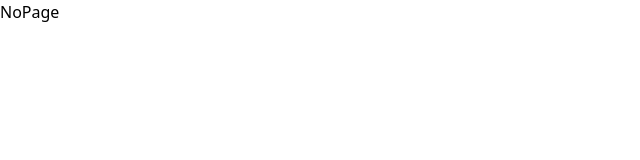
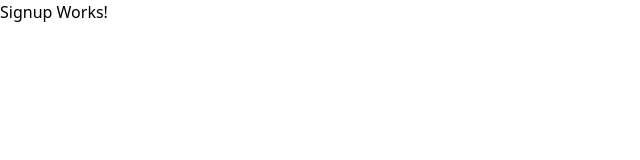
Before and after one commit to GreatnessGrace/Ecommerce-Application, a React (Vite) app: page /signup in a window 1280 px wide. Shown: the top 160 px of the page, without its empty margins (0-640 px from the left). Built offline with nearby package versions, Linux system fonts and the light colour scheme.

Commit message:
Routing for Login and signup

```diff
--- a/src/App.jsx
+++ b/src/App.jsx
@@ -7,6 +7,8 @@ import Cart from './pages/cart/Cart';
 import Dashboard from './pages/admin/dashboard/Dashboard';
 import NoPage from './pages/nopage/NoPage';
 import MyState from "./context/data/myState";
+import Login from "./pages/registration/Login";
+import Signup from "./pages/registration/Signup";
 function App() {
   return (
   <MyState>
@@ -16,6 +18,8 @@ function App() {
     <Route path="/order" element={<Order/>}></Route>
     <Route path="/cart" element={<Cart/>}></Route>
     <Route path="/dashboard" element={<Dashboard/>}></Route>
+    <Route path="/login" element={<Login/>}> </Route>
+    <Route path="/signup" element={<Signup/>}> </Route>
     <Route path="/*" element={<NoPage/>}></Route>
   </Routes>
 </Router>
--- /dev/null
+++ b/src/pages/registration/Login.jsx
@@ -0,0 +1,11 @@
+import React from "react";
+
+function Login(params) {
+    return (
+        <div>
+            Login Works!
+        </div>
+    )
+}
+
+export default Login
--- /dev/null
+++ b/src/pages/registration/Signup.jsx
@@ -0,0 +1,11 @@
+import React from "react";
+
+function Signup(params) {
+    return (
+        <div>
+            Signup Works!
+        </div>
+    )
+}
+
+export default Signup
```
